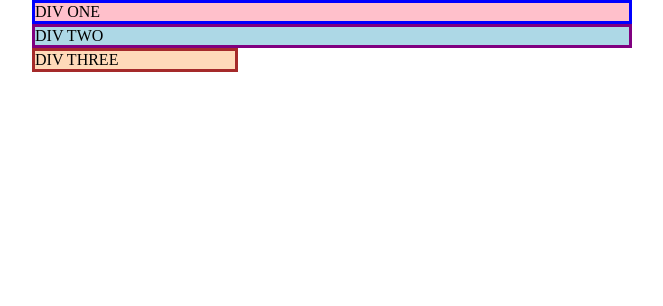
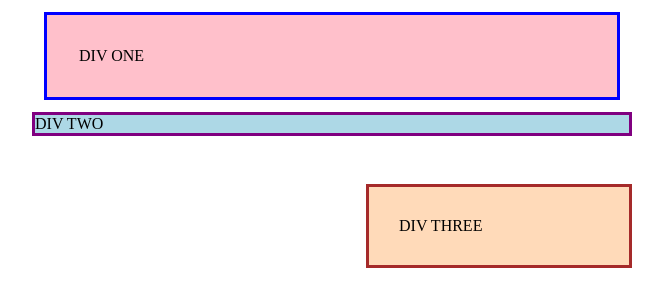
Before and after one commit to justinofimbert/margin-and-padding-exercises, a plain HTML site: page margin-and-padding-1/index.html in a window 1280 px wide. Shown: the whole page, without its empty margins (308-971 px from the left). Drawn offline with Linux system fonts and the light colour scheme.

Commit message:
solved first exercise

```diff
--- a/margin-and-padding-1/index.html
+++ b/margin-and-padding-1/index.html
@@ -6,7 +6,7 @@
   <meta charset="UTF-8">
   <meta http-equiv="X-UA-Compatible" content="IE=edge">
   <meta name="viewport" content="width=device-width, initial-scale=1.0">
-  <title>Margin and Padding exercise</title>
+  <title>01</title>
   <link rel="stylesheet" href="style.css">
 </head>
 <body>
--- a/margin-and-padding-1/style.css
+++ b/margin-and-padding-1/style.css
@@ -7,15 +7,15 @@ body {
     background: pink;
     border: 3px solid blue;
     /* CHANGE ME */
-    padding: 0px;
-    margin: 0px;
+    padding: 32px;
+    margin: 12px;
   }
 
   .two {
     background: lightblue;
     border: 3px solid purple;
     /* CHANGE ME */
-    margin-bottom: 0px;
+    margin-bottom: 48px;
   }
 
   .three {
@@ -23,6 +23,6 @@ body {
     border: 3px solid brown;
     width: 200px;
     /* CHANGE ME */
-    padding: 0px;
-    margin-left: 0px;
+    padding: 30px;
+    margin-left: auto;
   }
```
